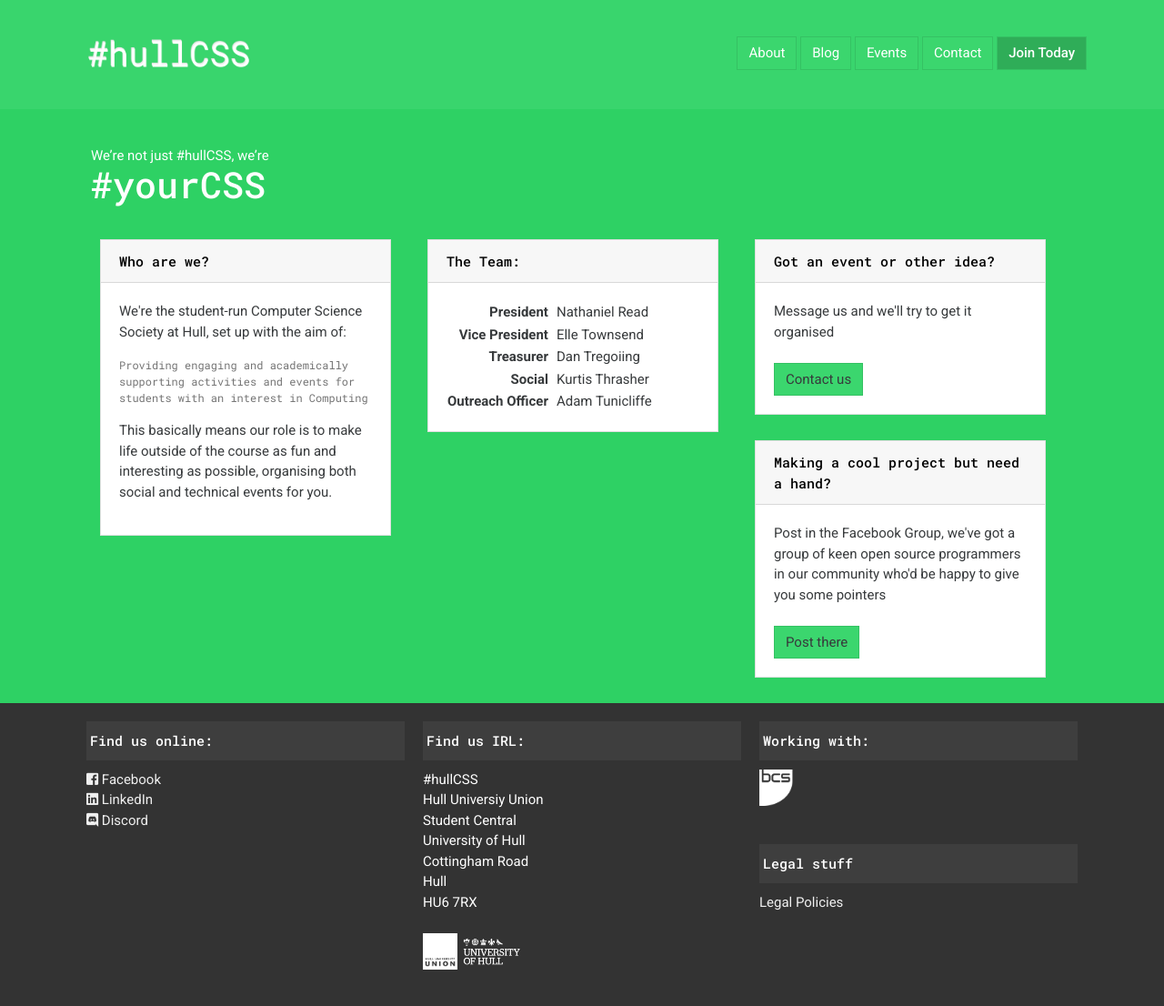
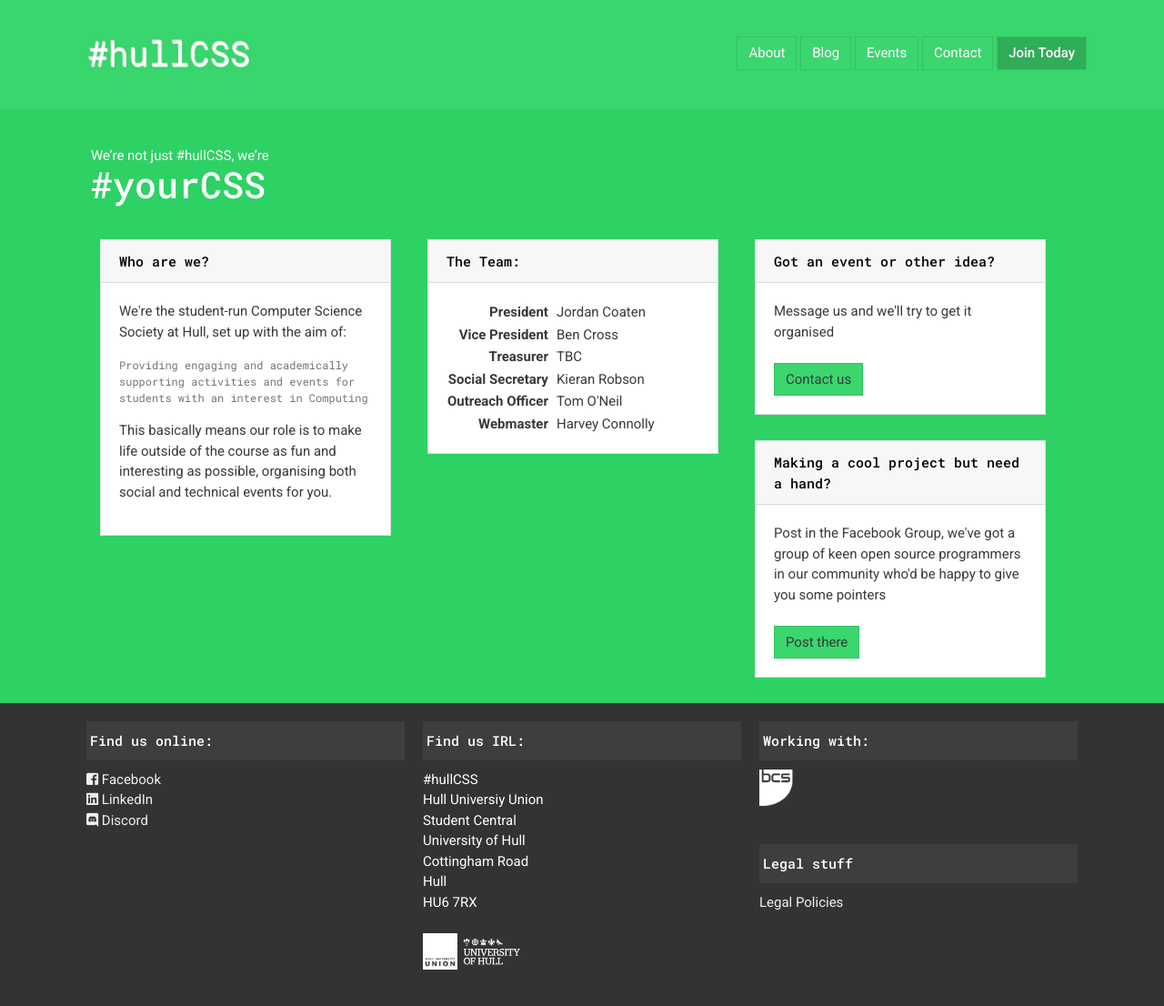
Before and after one commit to hullcss/hullcss-site, a Jekyll site: the page built from pages/about.md, in a window 1280 px wide. Shown: the whole page at 91% size. Built offline with Jekyll 4.4.1, drawn with Linux system fonts in a browser that asks for light colours; nearby versions of some CDN libraries.

Commit message:
Update about.md

```diff
--- a/pages/about.md
+++ b/pages/about.md
@@ -33,23 +33,27 @@ Providing engaging and academically supporting activities and events for student
     <table>
       <tr>
         <td class="font-weight-bold text-right">President</td>
-        <td class="pl-2"><a href="https://na.thaniel.uk/" target="_blank">Nathaniel Read</a></td>
+        <td class="pl-2">Jordan Coaten</td>
       </tr>
       <tr>
         <td class="font-weight-bold text-right">Vice President</td>
-        <td class="pl-2"><a href="https://www.elletownsend.co.uk/" target="_blank">Elle Townsend</a></td>
+        <td class="pl-2">Ben Cross</td>
       </tr>
       <tr>
         <td class="font-weight-bold text-right">Treasurer</td>
-        <td class="pl-2">Dan Tregoiing</td>
+        <td class="pl-2">TBC</td>
       </tr>
       <tr>
-        <td class="font-weight-bold text-right">Social</td>
-        <td class="pl-2"><a href="https://kurtisthrasher.co.uk/" target="_blank">Kurtis Thrasher</a></td>
+        <td class="font-weight-bold text-right">Social Secretary</td>
+        <td class="pl-2">Kieran Robson</td>
       </tr>
       <tr>
         <td class="font-weight-bold text-right">Outreach Officer</td>
-        <td class="pl-2"><a href="https://adamt3d.com/" target="_blank">Adam Tunicliffe</a></td>
+        <td class="pl-2">Tom O'Neil</td>
+      </tr>
+      <tr>
+        <td class="font-weight-bold text-right">Webmaster</td>
+        <td class="pl-2">Harvey Connolly</td>
       </tr>
     </table>
   </div>
```
